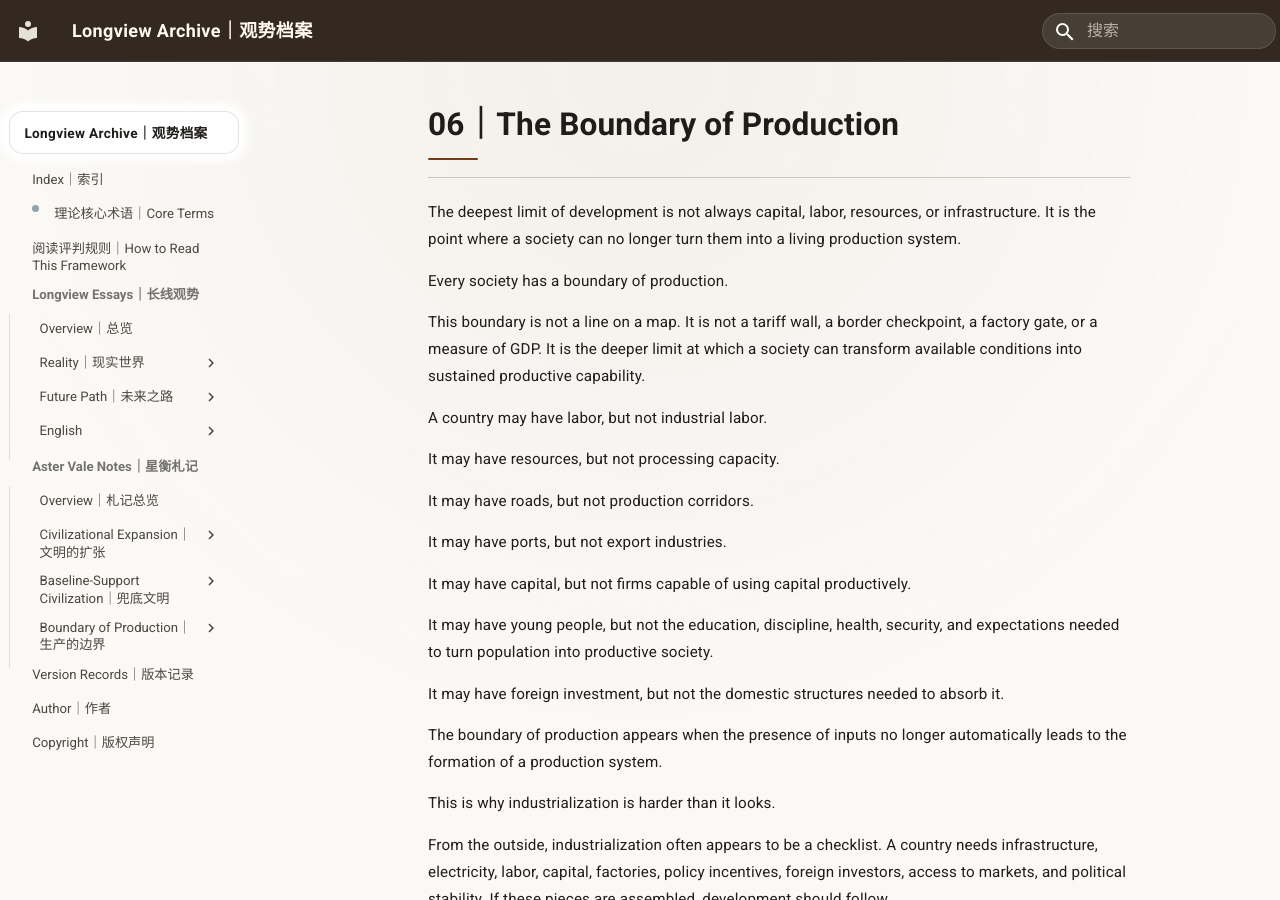
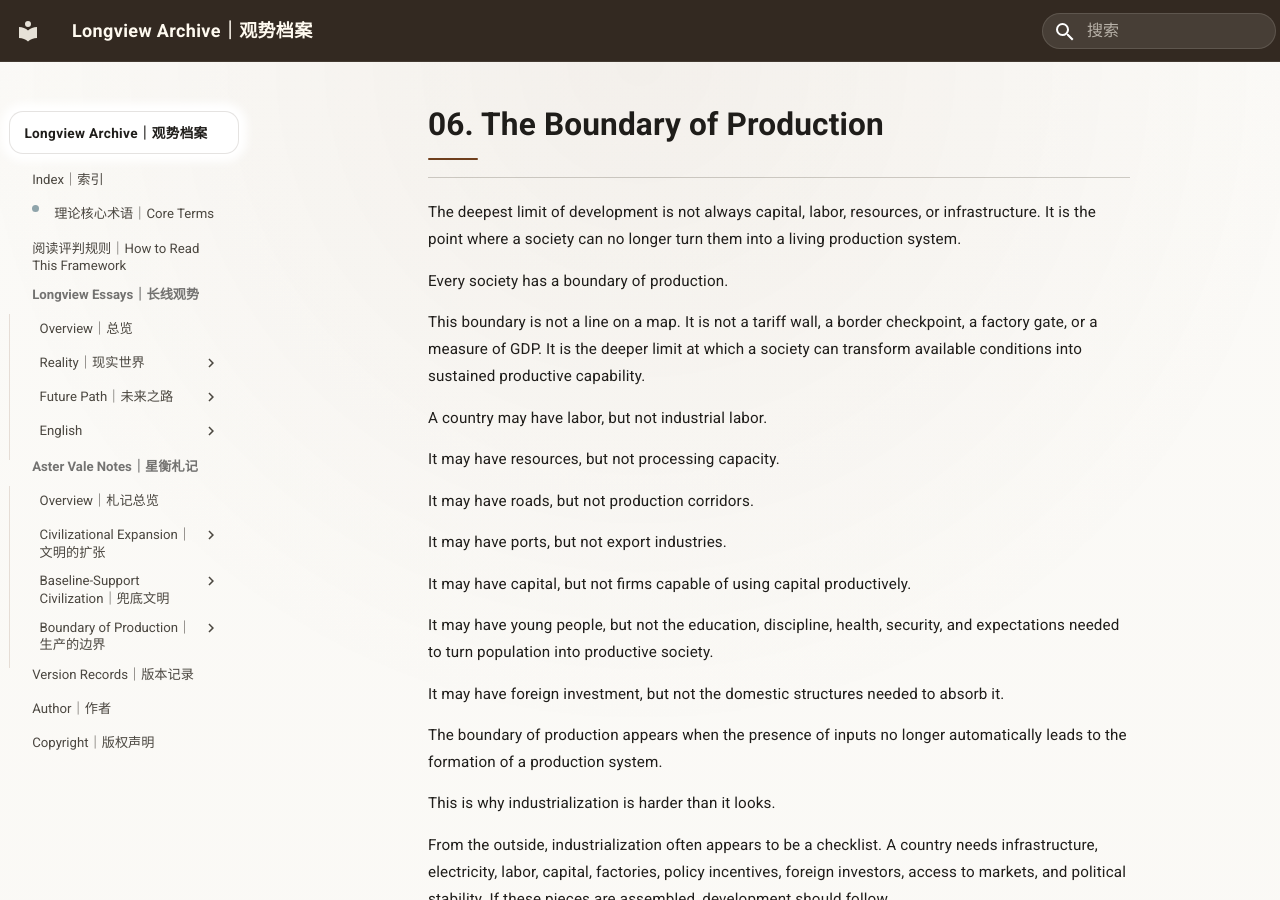
Before and after one commit to guanshi1688/longview-archive, an MkDocs documentation site: the page built from docs/essays/notes/english/Architecture/06-the-boundary-of-production.md, in a window 1280 px wide and 900 px high. Built offline with MkDocs 1.6.1 and Material for MkDocs 9.7.7, drawn with Linux system fonts in a browser that asks for light colours.

```diff
--- a/docs/essays/notes/english/Architecture/06-the-boundary-of-production.md
+++ b/docs/essays/notes/english/Architecture/06-the-boundary-of-production.md
@@ -1,4 +1,4 @@
-# 06｜The Boundary of Production
+# 06. The Boundary of Production
 
 The deepest limit of development is not always capital, labor, resources, or infrastructure. It is the point where a society can no longer turn them into a living production system.
 
```
